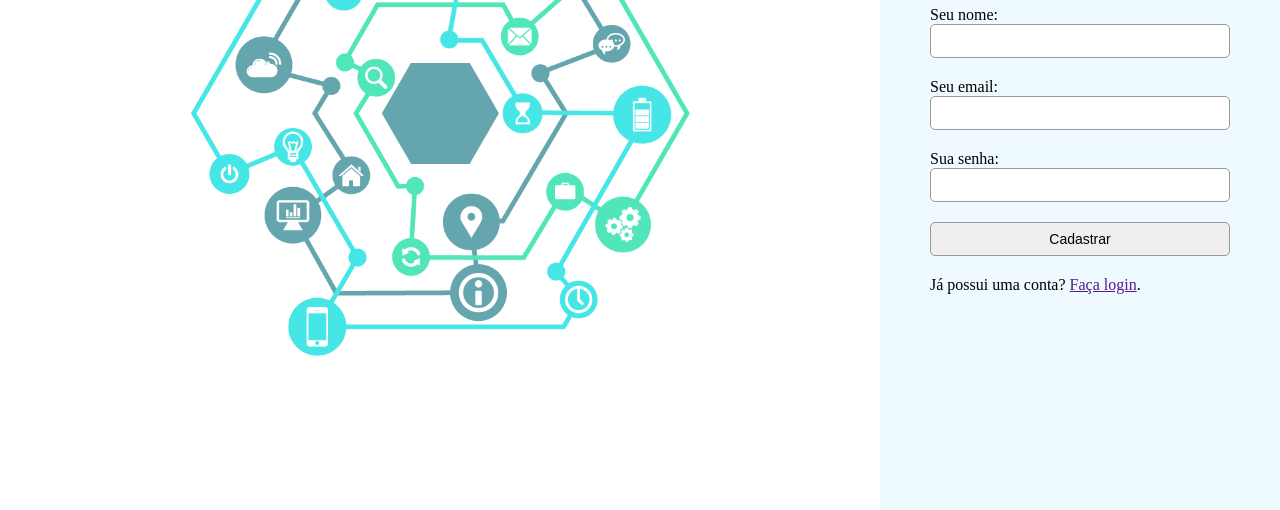
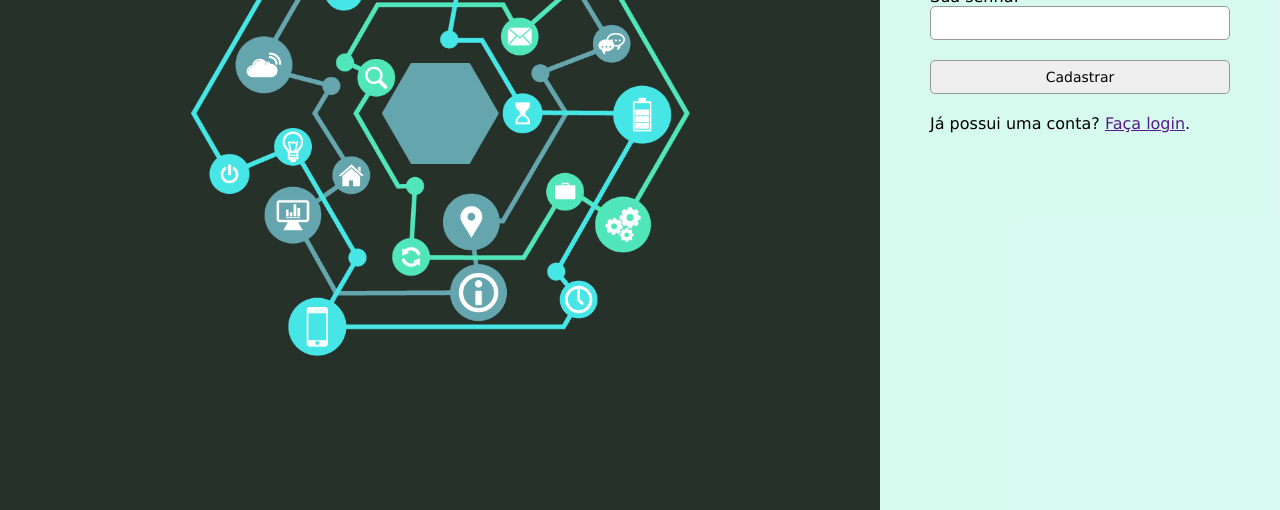
Before and after one commit to Thay7/validador-form, a plain HTML site: page index.html in a window 1280 px wide. Shown: the part 290-800 px from the top of the page. Drawn offline with Linux system fonts and the light colour scheme.

Commit message:
alterada cor d backgrd, e add borda e texto d erro

```diff
--- a/style.css
+++ b/style.css
@@ -1,5 +1,6 @@
 * {
     box-sizing: border-box;
+    font-family:'Lucida Sans', 'Lucida Sans Regular', 'Lucida Grande', 'Lucida Sans Unicode', Geneva, Verdana, sans-serif;
 }
 
 body {
@@ -16,6 +17,7 @@ body {
     display: flex;
     justify-content: center;
     align-items: center;
+    background-color: rgb(38, 49, 41);
 }
 
 .leftside img {
@@ -25,11 +27,8 @@ body {
 
 .rightside {
     width: 400px;
-    background-color: rgba(217, 244, 252, 0.445);
+    background-color: #50e6b93a;
     padding: 50px;
-    display: flex;
-    flex-direction: column;
-    justify-content: center;
 }
 
 .rightside label {
@@ -45,3 +44,15 @@ body {
     font-size: 14px;
     outline: 0;
 }
+
+.botao--cadastrar {
+    cursor: pointer;
+}
+
+.error {
+    font-size: 11px;
+    background-color: #FF0000;
+    color: #FFF;
+    padding: 4px;
+    border-radius: 5px;
+}
```
